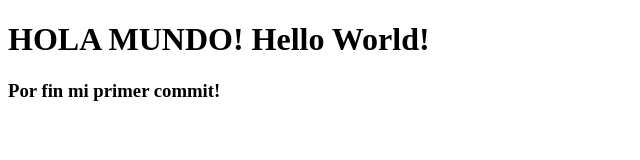
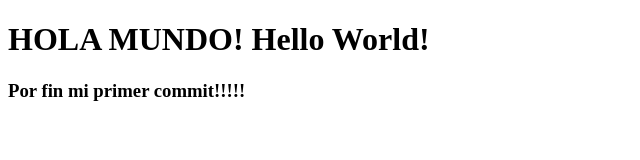
Before and after one commit to AlbertProfeIronhack/testgit-1, a plain HTML site: page index.html in a window 1280 px wide. Shown: the full height of the page, 0-640 px from the left. Drawn offline with Linux system fonts and the light colour scheme.

Commit message:
probando bajar cambio github

```diff
--- a/index.html
+++ b/index.html
@@ -7,7 +7,6 @@
 </head>
 <body>
     <h1> HOLA MUNDO! Hello World!</h1>
-    <h3>Por fin mi primer commit!</h3>
-
+    <h3>Por fin mi primer commit!!!!!</h3>
 </body>
 </html>
```
